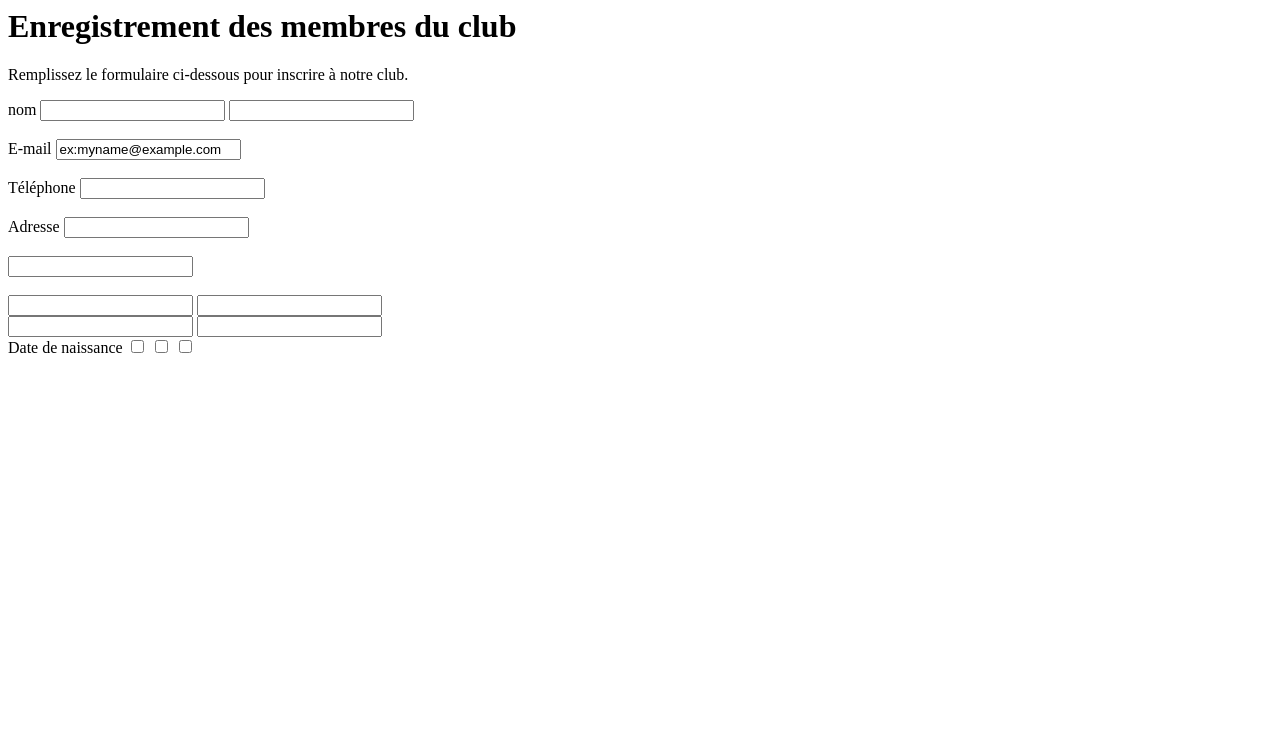
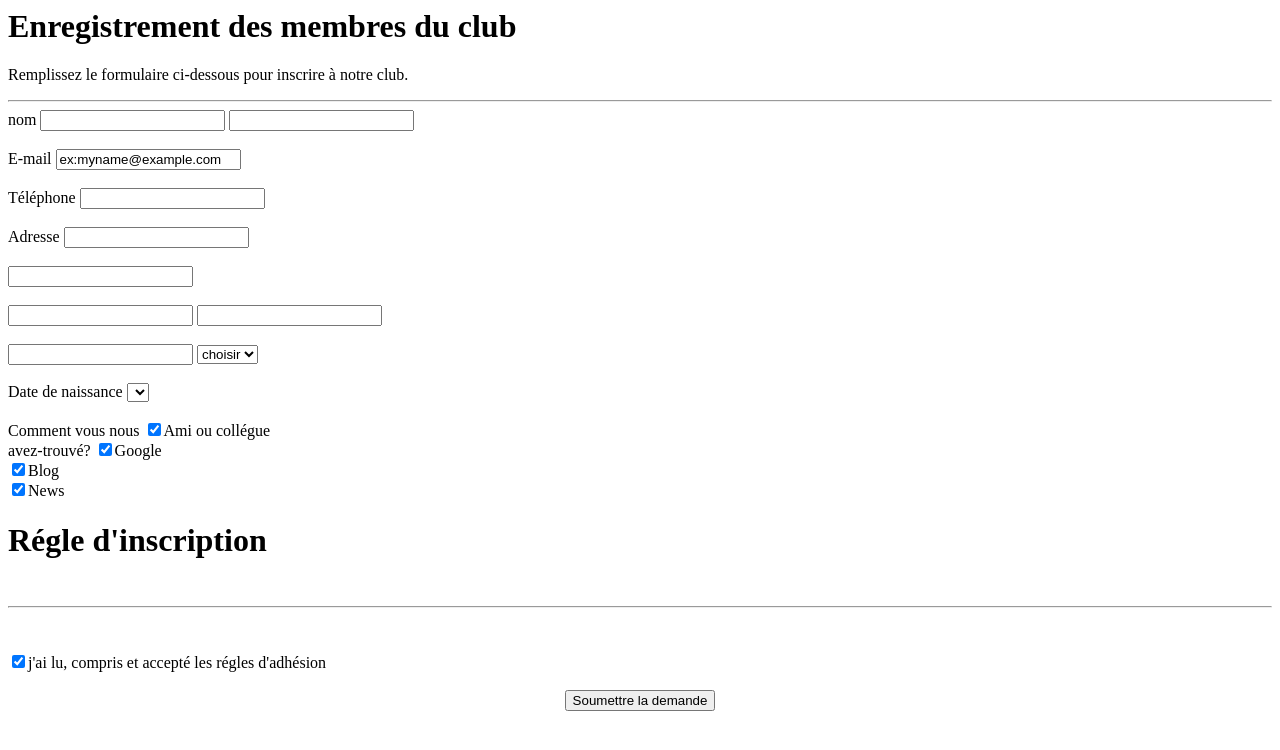
Before and after one commit to abirbouali26/sujet3, a plain HTML site: page index.html in a window 1280 px wide. Drawn offline with Linux system fonts and the light colour scheme.

Commit message:
fin du structure html

```diff
--- a/index.html
+++ b/index.html
@@ -3,7 +3,7 @@
 <body>
 <h1>Enregistrement des membres du club</h1>
 <p>Remplissez le formulaire ci-dessous pour inscrire à notre club.</p>
-</hr>
+<hr>
 <from>
 nom
 <input type="text" value=" ">
@@ -13,13 +13,29 @@ E-mail
 Téléphone
 <input type="text" value=" "></br></br>
 Adresse
-<input type="text" value=" "></br></br>
+<input type="text" value=" "><br><br>
 <input type="text" value=" "></br></br>
 <input type="text" value=" ">
-<input type="text" value=" "></br>
+<input type="text" value=" "> </br></br>
 <input type="text" value=" ">
-<input type="checked" name="choisir"></<br></br>
+<select name="">
+<option value="choisir" selected="selected">choisir</option>
+</select></br></br>
 Date de naissance
-<input type="checkbox" name=" ">
-<input type="checkbox" name=" ">
-<input type="checkbox" name=" ">
+<select name="date">
+<option value="jour" selected="selected"></option>
+<option value="mois" selected="selected"></option>
+<option value="année" selected="selected"></option>
+</select>
+<br>
+<br>
+Comment vous nous
+<input type="checkbox" name="se" value="" checked="checked">Ami ou collégue<br>
+avez-trouvé?
+<input type="checkbox" name="se" value="" checked="checked">Google<br>
+<input type="checkbox" name="se" value="" checked="checked">Blog<br>
+<input type="checkbox" name="se" value="" checked="checked">News<br>
+<h1>Régle d'inscription</h1></br>
+<hr><br><br>
+<input type="checkbox" name="se" value="" checked="checked">j'ai lu, compris et accepté les régles d'adhésion<br><br>
+<center><input type="button" value="Soumettre la demande"></center>
```
